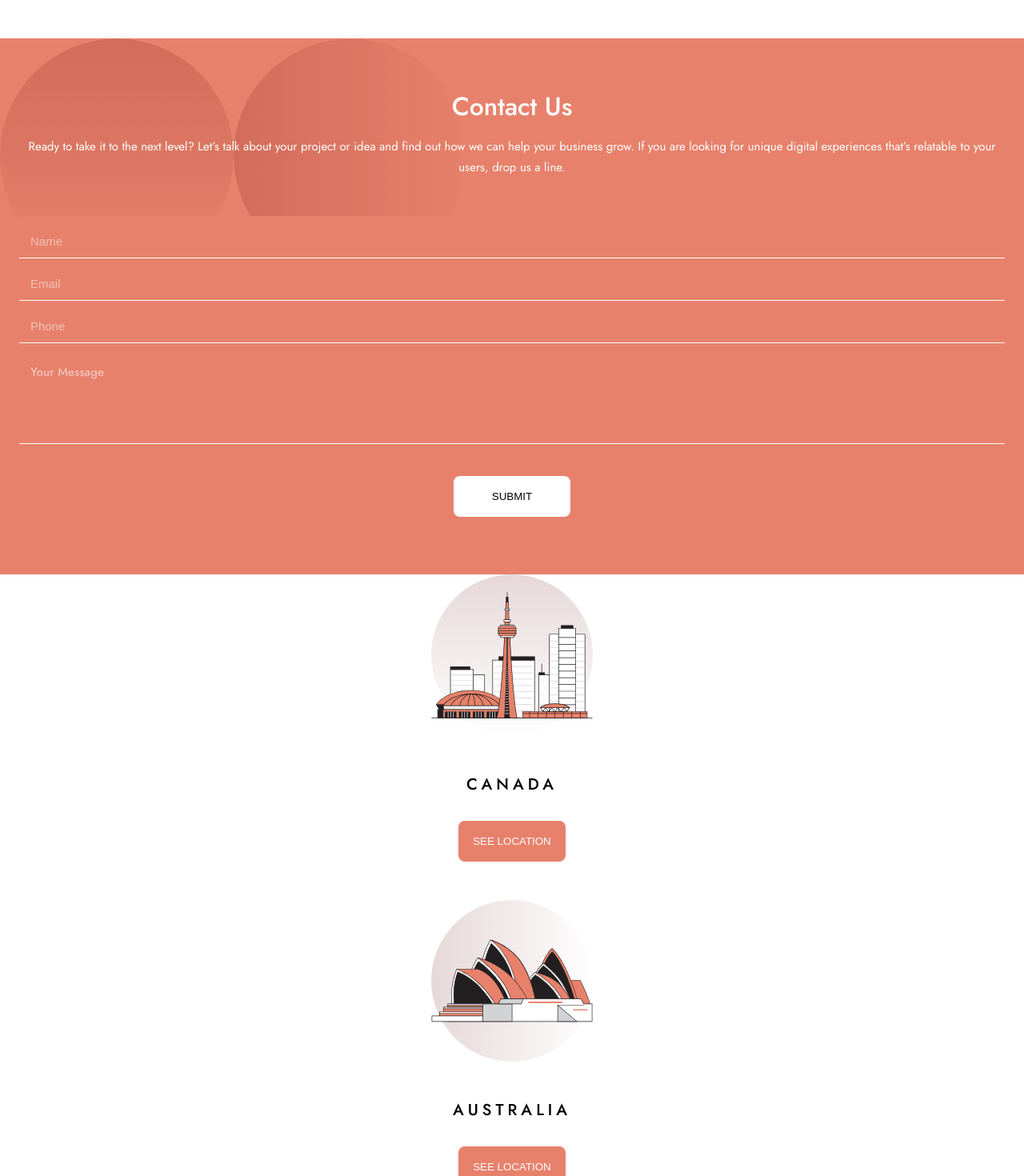
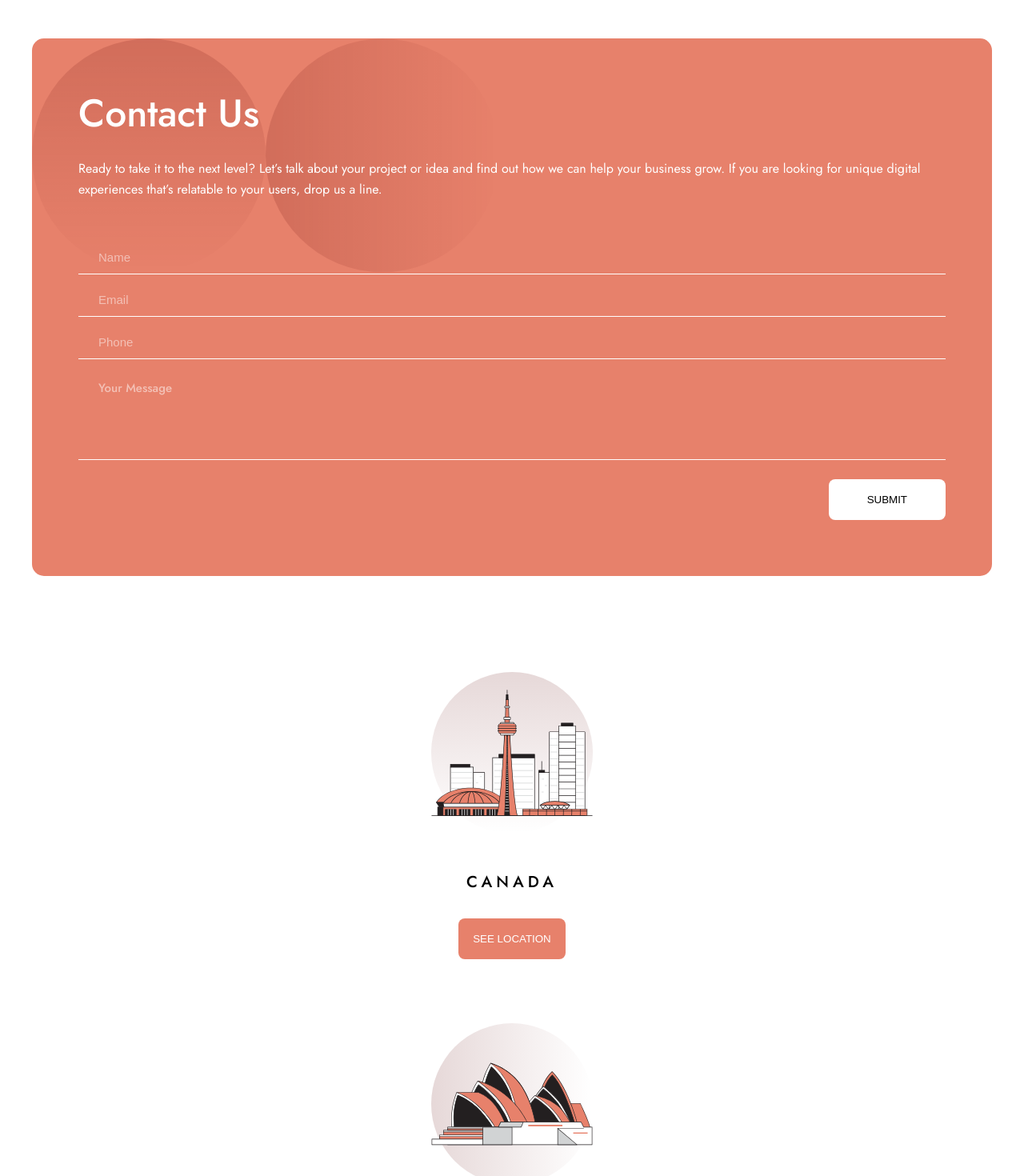
Before and after one commit to ringtho/designo, a React (Create React App) app: page /contact in a window 1280 px wide. Shown: the part 80-1550 px from the top of the page at 80% size. Built offline with nearby package versions, Linux system fonts and the light colour scheme; the HTML template or start-up script is replaced by a standard one.

Commit message:
Fixed tablet mode media queries for the contact page

```diff
--- a/src/index.css
+++ b/src/index.css
@@ -797,7 +797,7 @@ button:hover {
 
 .form input,
 .form textarea {
-  background-color: var(--primary-dark);
+  background-color: transparent;
   border: none;
   border-bottom: 1px solid #FFFFFF;
   padding: 25px 14px 12px 14px;
@@ -1140,7 +1140,8 @@ hr {
   }
 
   .about-location {
-    margin: 0;
+    margin: 0 40px;
+    gap: 80px;
   }
 
   .location-container > h4 {
@@ -1177,4 +1178,51 @@ hr {
     justify-content: space-between;
   }
 
+  .form-container {
+    margin: 0 40px;
+    border-radius: 15px;
+  }
+
+  .locationCard-container {
+    margin-block: 120px;
+  }
+
+  .contact-container {
+    padding: 70px 58px;
+  }
+
+  .contact-heading {
+    gap: 32px;
+    text-align: left;
+  }
+
+  .contact-heading > h1 {
+    font-size: 48px;
+    line-height: 48px;
+  }
+
+  .contact-heading > p {
+    font-size: 16px;
+    line-height: 26px;
+  }
+
+  .contact-wrapper {
+    gap: 40px;
+  }
+
+  .form button {
+    margin-top: 24px;
+    text-align: right;
+    width: auto;
+  }
+
+  .form input,
+  .form textarea {
+    padding: 25px 14px 12px 25px;
+  }
+
+  .form-btn-container {
+    width: 100%;
+    text-align: right;
+  }
 }
--- a/src/pages/Contact.js
+++ b/src/pages/Contact.js
@@ -75,13 +75,17 @@ const Contact = () => {
                                 <p className="error">{errorMessage.required}
                                 <i class="fa-solid fa-circle-exclamation"></i>
                                 </p> }
-                                <button type="submit">SUBMIT</button>
+                                <div className="form-btn-container">
+                                    <button type="submit">SUBMIT</button>
+                                </div>
                             </form>
                         </div>
                     </div>
 
                 </section>
-                <LocationCard />
+                <div className="locationCard-container">
+                    <LocationCard />
+                </div>
             </main>
             <Footer/>
         </div>
```
